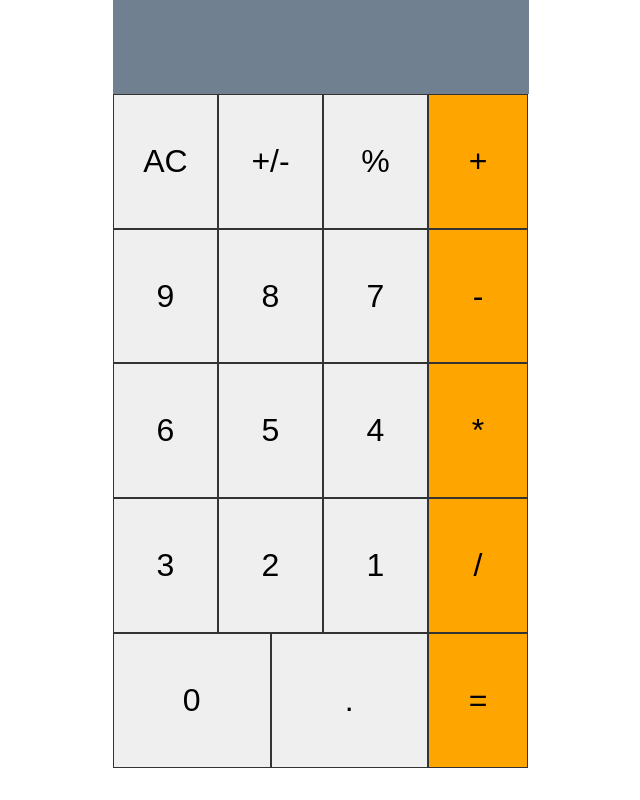
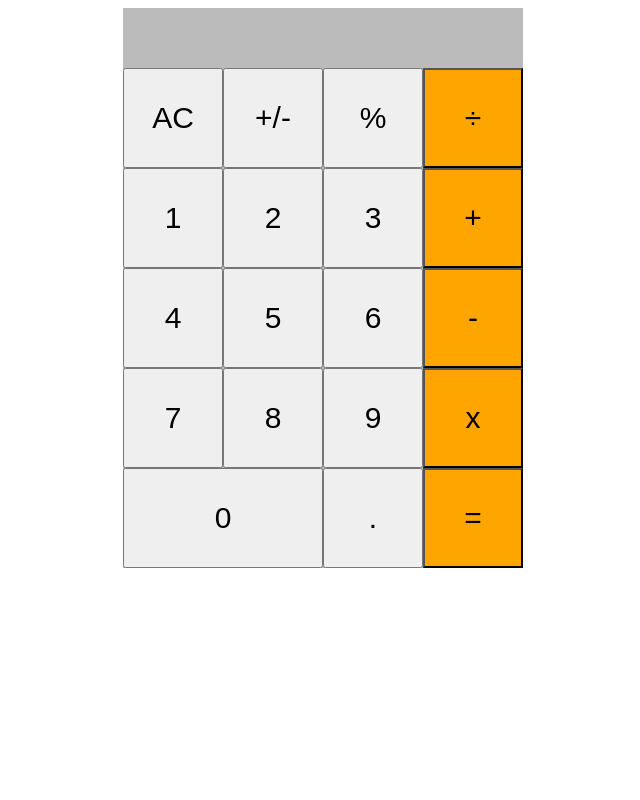
Before and after one commit to Abel-desu/Math-Magicians, a React (Create React App) app: page / in a window 1280 px wide. Shown: the whole page, without its empty margins (317-957 px from the left). Built offline with nearby package versions, Linux system fonts and the light colour scheme.

Commit message:
initialize event

```diff
--- a/src/App.css
+++ b/src/App.css
@@ -1,72 +1,36 @@
-html,
-body {
-  margin: 0;
-  padding: 0;
-  font-family: sans-serif;
+.result {
+  height: 60px;
+  background-color: #bbb;
+  width: 100%;
+}
+
+.result p {
+  font-size: 40px;
+  margin: 5px;
+
+}
+
+.calculator-body {
+  max-width: 400px;
+  margin: auto;
+}
+
+.button {
+  display: block;
+  background-color: #bbb;
 }
 
 button {
-  font-size: 2rem;
-  border: 1px solid #333;
+  width: 25%;
+  height: 100px;
+  font-size: 30px;
   cursor: pointer;
+
 }
+.operations-button {
+  background-color: orange;
 
-.modifiers button {
-  background-color: #ccc;
 }
-
-.operations button {
-  background-color: orange;
-  width: 100px;
+.zero{
+  width: 50%;
 }
-
-.digits button {
-  flex: 1 0 26%;
-  background-color: #efefef;
-}
-
-/* All things Grid, Flexbox, Box Alignment */
-.subgrid {
-  display: grid;
-}
-
-.wrapper {
-  display: grid;
-  max-width: 420px;
-  min-height: 96vh;
-  margin: 0 auto;
-  grid-template-areas:
-    "total total total total"
-    "modif modif modif oper"
-    "digit digit digit oper"
-    "digit digit digit oper"
-    "digit digit digit oper"
-    "digit digit digit oper";
-  grid-auto-columns: 1fr;
-}
-
-.operations {
-  grid-area: oper;
-}
-
-.show-input {
-  display: flex;
-  grid-area: total;
-  justify-content: flex-start;
-  align-items: center;
-  font-size: 2rem;
-  width: 99%;
-  background: slategrey;
-}
-
-.modifiers {
-  grid-area: modif;
-  grid-auto-flow: column;
-  grid-auto-columns: 1fr;
-}
-
-.digits {
-  display: flex;
-  flex-wrap: wrap;
-  grid-area: digit;
-}
--- a/src/App.js
+++ b/src/App.js
@@ -1,63 +1,73 @@
 /* eslint-disable */
+import React, { Component } from 'react';
 import './App.css';
-import React, { Component } from 'react';
-class calculator extends React.Component {
-  constructor(props) {
-    super(props);
+import Results from './logic/operate.js';
+import Components from './logic/calculate.js';
+
+class App extends Component {
+  constructor() {
+    super();
+
     this.state = {
-      total: 0,
+      result: '',
     };
   }
 
-  render() {
-    return (
+    onClick = (button) => {
+      if (button === '=') {
+        this.calculate();
+      } else if (button === 'C') {
+        this.reset();
+      } else if (button === 'CE') {
+        this.backspace();
+      } else {
+        this.setState({
+          result: this.state.result + button,
+        });
+      }
+    };
 
-      <div className="wrapper">
+    calculate = () => {
+      let checkResult = '';
+      if (this.state.result.includes('--')) {
+        checkResult = this.state.result.replace('--', '+');
+      } else {
+        checkResult = this.state.result;
+      }
 
-        <div className="show-input" />
+      try {
+        this.setState({
+          result: `${eval(checkResult) || ''}`,
+        });
+      } catch (e) {
+        this.setState({
+          result: 'error',
+        });
+      }
+    };
 
-        <div className="digits flex">
+    reset = () => {
+      this.setState({
+        result: '',
+      });
+    };
 
-          <div className="modifiers subgrid" />
-          <button type="button">9</button>
-          <button type="button">8</button>
-          <button type="button">7</button>
-          <button type="button">6</button>
-          <button type="button">5</button>
-          <button type="button">4</button>
-          <button type="button">3</button>
-          <button type="button">2</button>
-          <button type="button">1</button>
-          <button  type="button">0</button>
-          <button className = "zero" type="button">.</button>
+    backspace = () => {
+      this.setState({
+        result: this.state.result.slice(0, -1),
+      });
+    };
+
+    render() {
+      return (
+        <div>
+          <div className="calculator-body">
+            <Results result={this.state.result} />
+            <Components onClick={this.onClick} />
+          </div>
         </div>
-        <button type="button">AC</button>
-        <button type="button">+/-</button>
-        <button type="button">%</button>
-
-        <div className="operations subgrid">
-
-          <button value="+">
-            +
-          </button>
-          <button value="-">
-            -
-          </button>
-          <button value="*">
-            *
-          </button>
-          <button value="/">/</button>
-          <button
-
-            value="="
-          >
-            =
-          </button>
-        </div>
-      </div>
-
-    );
-  }
+      );
+    }
 }
 
-export default calculator;
+export default App;
--- a/src/components/calculator.js
+++ b/src/components/calculator.js
@@ -1,6 +1,5 @@
 /* eslint-disable */
 import calculator from '../App.js';
-import './App.css';
 
 function app() {
   return <calculator />;
--- /dev/null
+++ b/src/logic/calculate.js
@@ -0,0 +1,41 @@
+/* eslint-disable */
+import React, { Component } from 'react';
+
+class Components extends Component {
+  render() {
+    return (
+      <div className="button">
+        <button name="C" onClick={(e) => this.props.onClick(e.target.name)}>AC</button>
+        <button name="+/-" onClick={(e) => this.props.onClick(e.target.name)}>+/-</button>
+        <button name="%" onClick={(e) => this.props.onClick(e.target.name)}>%</button>
+        <button className="operations-button" name="/" onClick={(e) => this.props.onClick(e.target.name)}>÷</button>
+        <br />
+
+        <button name="1" onClick={(e) => this.props.onClick(e.target.name)}>1</button>
+        <button name="2" onClick={(e) => this.props.onClick(e.target.name)}>2</button>
+        <button name="3" onClick={(e) => this.props.onClick(e.target.name)}>3</button>
+        <button className="operations-button" name="+" onClick={(e) => this.props.onClick(e.target.name)}>+</button>
+        <br />
+
+        <button name="4" onClick={(e) => this.props.onClick(e.target.name)}>4</button>
+        <button name="5" onClick={(e) => this.props.onClick(e.target.name)}>5</button>
+        <button name="6" onClick={(e) => this.props.onClick(e.target.name)}>6</button>
+        <button className="operations-button" name="-" onClick={(e) => this.props.onClick(e.target.name)}>-</button>
+        <br />
+
+        <button name="7" onClick={(e) => this.props.onClick(e.target.name)}>7</button>
+        <button name="8" onClick={(e) => this.props.onClick(e.target.name)}>8</button>
+        <button name="9" onClick={(e) => this.props.onClick(e.target.name)}>9</button>
+        <button className="operations-button" name="*" onClick={(e) => this.props.onClick(e.target.name)}>x</button>
+        <br />
+
+        <button className="zero" name="0" onClick={(e) => this.props.onClick(e.target.name)}>0</button>
+        <button name="." onClick={(e) => this.props.onClick(e.target.name)}>.</button>
+        <button className="operations-button" name="=" onClick={(e) => this.props.onClick(e.target.name)}>=</button>
+        <br />
+      </div>
+    );
+  }
+}
+
+export default Components;
--- /dev/null
+++ b/src/logic/operate.js
@@ -0,0 +1,15 @@
+/* eslint-disable */
+import React, { Component } from 'react';
+
+class Results extends Component {
+  render() {
+    const { result } = this.props;
+    return (
+      <div className="result">
+        <p>{result}</p>
+      </div>
+    );
+  }
+}
+
+export default Results;
```
